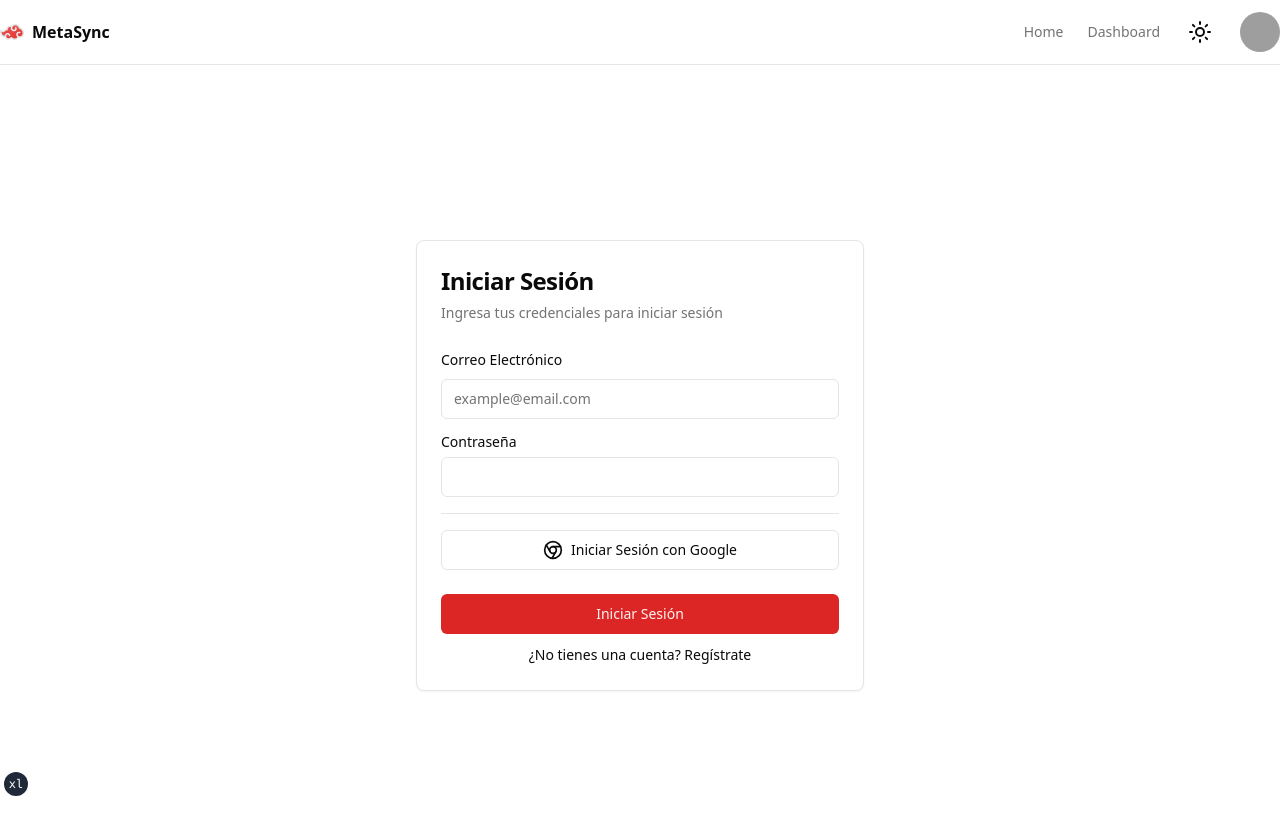
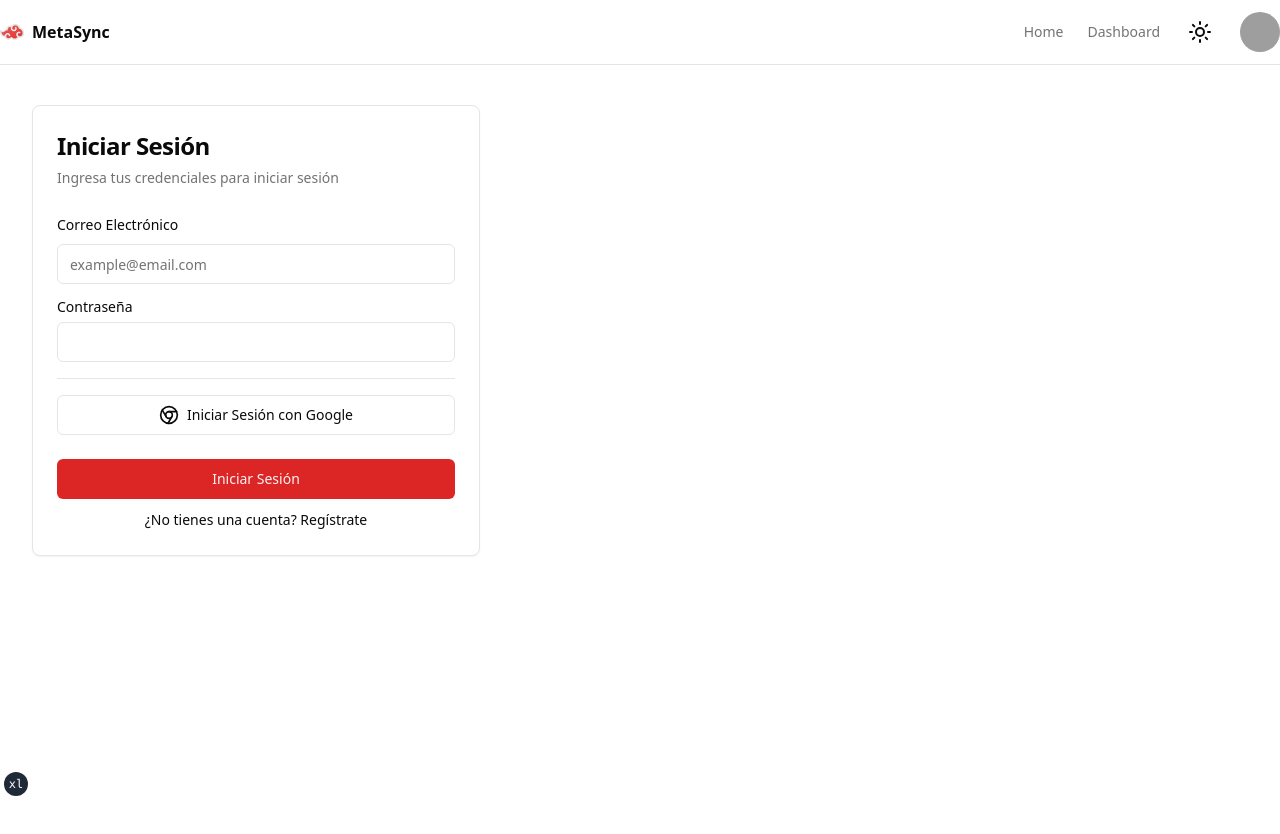
Before and after one commit to ToquiNovic/MetaSync-Client, a React (Vite) app: page /login in a window 1280 px wide. Shown: the top 834 px of the page. After the commit the page ends 800 px from the top, so only its background shows below. Built offline with nearby package versions, Linux system fonts and the light colour scheme; no server answers; grey boxes are pictures that could not be loaded.

Commit message:
fix size forms xs screen

```diff
--- a/src/components/app/Login/formLogin.tsx
+++ b/src/components/app/Login/formLogin.tsx
@@ -13,7 +13,7 @@ export default function FormLogin () {
   }
 
   return (
-    <div className='flex items-center justify-center min-h-screen w-full px-4'>
+    <div className='container grid items-center gap-6 pb-8 pt-20 md:py-10'>
       <Card className='w-full max-w-md'>
         <CardHeader>
           <CardTitle className='text-2xl font-bold'>Iniciar Sesión</CardTitle>
--- a/src/pages/RegisterPage.tsx
+++ b/src/pages/RegisterPage.tsx
@@ -2,7 +2,7 @@ import FormRegister from '@/components/app/Register/formRegister'
 
 export default function RegisterPage () {
   return (
-    <div className='flex items-center justify-center min-h-screen w-full px-4'>
+    <div className='flex items-center justify-center min-h-screen w-full px-4 gap-6 pb-8 pt-200 md:py-8'>
       <div className='w-full max-w-md'>
         <FormRegister />
       </div>
```
